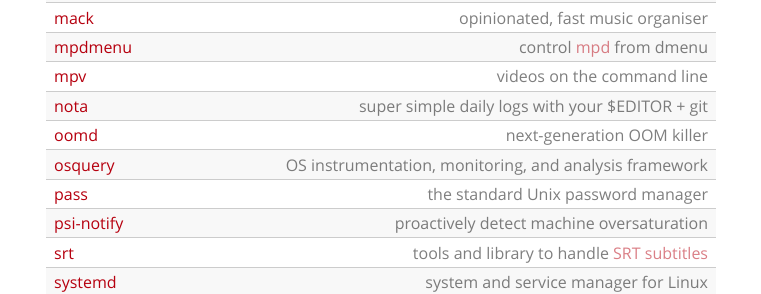
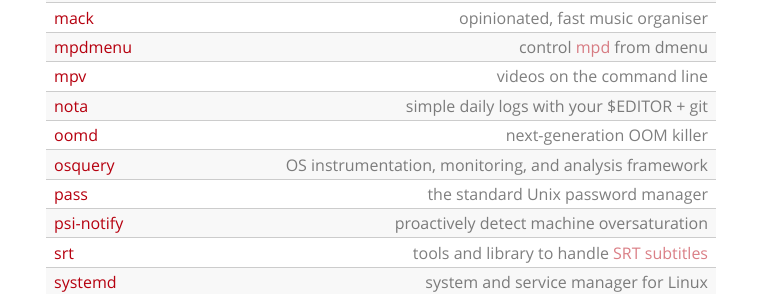
Before and after one commit to cdown/chrisdown.name, a Jekyll site: the page built from index.md, in a window 1280 px wide. Shown: the part 808-1102 px from the top of the page, without its empty margins (259-1020 px from the left). Built offline with Jekyll 4.4.1, drawn with Linux system fonts in a browser that asks for light colours.

Commit message:
index: s/super//

```diff
--- a/index.md
+++ b/index.md
@@ -49,7 +49,7 @@ including:
 | [mack](https://github.com/cdown/mack) | opinionated, fast music organiser |
 | [mpdmenu](https://github.com/cdown/mpdmenu) | control [mpd][] from dmenu |
 | [mpv](https://github.com/mpv-player/mpv) | videos on the command line |
-| [nota](https://github.com/cdown/nota) | super simple daily logs with your $EDITOR + git |
+| [nota](https://github.com/cdown/nota) | simple daily logs with your $EDITOR + git |
 | [oomd](https://github.com/facebookincubator/oomd) | next-generation OOM killer |
 | [osquery](https://github.com/facebook/osquery) | OS instrumentation, monitoring, and analysis framework |
 | [pass](https://www.passwordstore.org/) | the standard Unix password manager |
```
